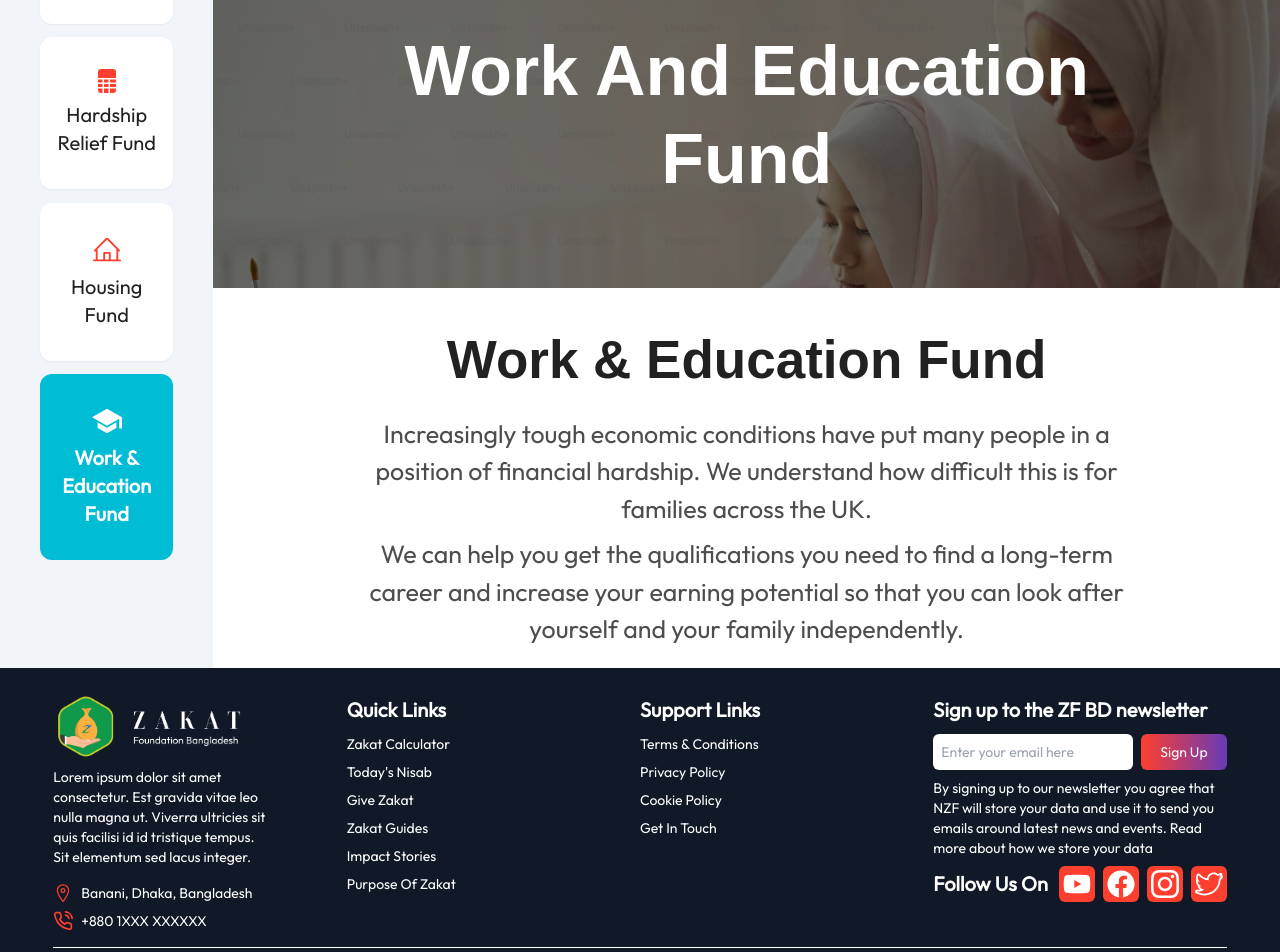
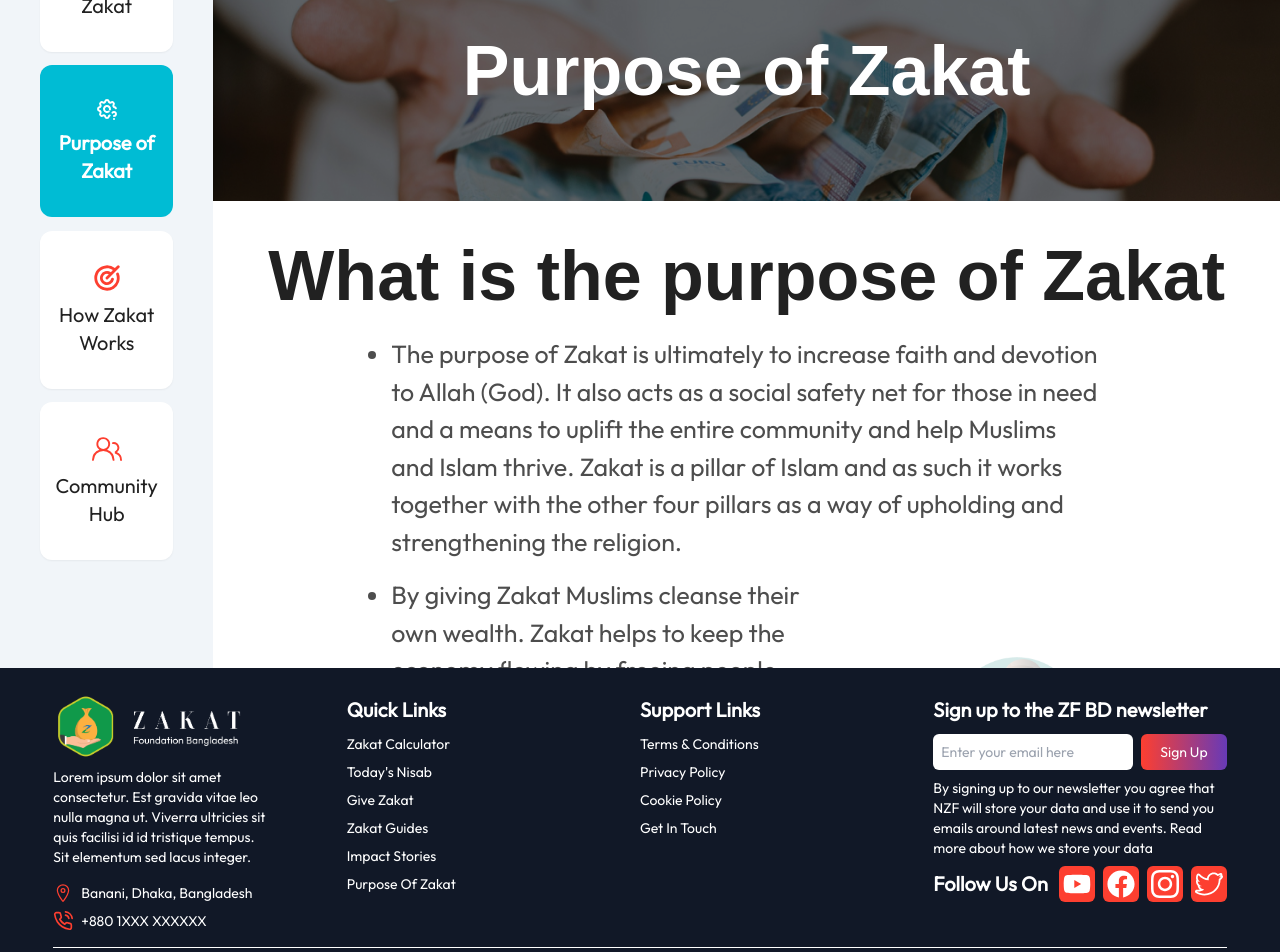
Before and after one commit to Shubhra-dev/Zakat-foundation, a React (Vite) app: page /zakat_purpose in a window 1280 px wide. Shown: the part 220-1172 px from the top of the page. Built offline with nearby package versions, Linux system fonts and the light colour scheme; a web font is replaced by a local one.

Commit message:
Purpose of Zakat full page added

```diff
--- a/src/App.jsx
+++ b/src/App.jsx
@@ -17,6 +17,7 @@ import HardshipRelief from "./apply/hardship relief/HardshipRelief";
 import Housing from "./apply/housing/Housing";
 import WorkEducation from "./apply/work and edu/WorkEducation";
 import AboutZakat from "./apply/about zakat/about/AboutZakat";
+import PurposeOfZakat from "./apply/about zakat/purpose/PurposeOfZakat";
 
 const router = createBrowserRouter([
   {
@@ -92,7 +93,7 @@ const router = createBrowserRouter([
       },
       {
         path: "/zakat_purpose",
-        element: <WorkEducation />,
+        element: <PurposeOfZakat />,
       },
       {
         path: "/how_it_works",
--- a/src/apply/about zakat/about/AboutZakat.jsx
+++ b/src/apply/about zakat/about/AboutZakat.jsx
@@ -1,83 +1,14 @@
 import ZakatLayout from "../ZakatLayout";
 import AboutZakatHero from "./AboutZakatHero";
-import ImageCard from "../../../ui/ImageCard";
-import abz1 from "../../../assets/abz1.jpg";
-import abz2 from "../../../assets/abz2.jpg";
-import abz3 from "../../../assets/abz3.jpg";
-import Title from "../../../ui/Title";
-import P from "../../../ui/P";
+
 import GetTouch from "../../../give/givingfaq/GetTouch";
+import Midsections from "./Midsections";
 
 function AboutZakat() {
   return (
     <ZakatLayout tab={1}>
       <AboutZakatHero />
-      <div className="p-[3%]">
-        <ImageCard
-          img={abz1}
-          bg={"bg-accentCyan/10"}
-          imgPosition={"left"}
-          rounded={true}
-          w1={"w-[60%]"}
-          w2={"w-[40%]"}
-          padding={"pb-0"}
-        >
-          <Title textColor={"text-secondary"}>What is Zakat</Title>
-          <P>
-            Zakat is the third pillar of Islam, and a key part of the Islamic
-            socio-economic system. By giving part of their wealth as Zakat,
-            Muslims perform a religious duty, cleanse their own wealth in the
-            eyes of God, and help to uplift the faith and standard of life of
-            the entire Muslim community.
-          </P>
-        </ImageCard>
-      </div>
-      <div className="px-[3%]">
-        <ImageCard
-          img={abz2}
-          bg={"bg-accentRed/10"}
-          imgPosition={"right"}
-          rounded={true}
-          w1={"w-[60%]"}
-          w2={"w-[40%]"}
-          padding={"pb-0"}
-        >
-          <Title textColor={"text-secondary"}>Purpose of Zakat</Title>
-          <P>
-            Zakat is not just random charity, it’s a unique form of religious
-            social welfare with specific guidelines about who should receive it
-            and a purpose it should achieve. Its ultimate aim is to strengthen
-            faith and uphold the religion of Islam by providing a safety net for
-            certain set categories of Muslims.
-          </P>
-          <h3 className="text-accentRed font-bold text-paragraph cursor-pointer py-2">
-            Read More
-          </h3>
-        </ImageCard>
-      </div>
-      <div className="p-[3%]">
-        <ImageCard
-          img={abz3}
-          bg={"bg-accentPurple/10"}
-          imgPosition={"left"}
-          rounded={true}
-          w1={"w-[60%]"}
-          w2={"w-[40%]"}
-          padding={"pb-0"}
-        >
-          <Title textColor={"text-secondary"}>How Zakat Works</Title>
-          <P>
-            To make sure Zakat achieves its purpose, is used in the right way to
-            help those who should be receiving it, Zakat needs to be
-            administered properly. In this section you can find out more about
-            how Zakat works to positively change the lives of Muslims as
-            individuals and to create a thriving, closer Muslim community.
-          </P>
-          <h3 className="text-accentRed font-bold text-paragraph cursor-pointer py-2">
-            Read More
-          </h3>
-        </ImageCard>
-      </div>
+      <Midsections />
       <GetTouch button1={"Give zakat"} button2={"Apply for help"} />
     </ZakatLayout>
   );
--- /dev/null
+++ b/src/apply/about zakat/about/Midsections.jsx
@@ -0,0 +1,80 @@
+import ImageCard from "../../../ui/ImageCard";
+import abz1 from "../../../assets/abz1.jpg";
+import abz2 from "../../../assets/abz2.jpg";
+import abz3 from "../../../assets/abz3.jpg";
+import Title from "../../../ui/Title";
+import P from "../../../ui/P";
+function Midsections() {
+  return (
+    <>
+      <div className="p-[3%]">
+        <ImageCard
+          img={abz1}
+          bg={"bg-accentCyan/10"}
+          imgPosition={"left"}
+          rounded={true}
+          w1={"w-[60%]"}
+          w2={"w-[40%]"}
+          padding={"pb-0"}
+        >
+          <Title textColor={"text-secondary"}>What is Zakat</Title>
+          <P>
+            Zakat is the third pillar of Islam, and a key part of the Islamic
+            socio-economic system. By giving part of their wealth as Zakat,
+            Muslims perform a religious duty, cleanse their own wealth in the
+            eyes of God, and help to uplift the faith and standard of life of
+            the entire Muslim community.
+          </P>
+        </ImageCard>
+      </div>
+      <div className="px-[3%]">
+        <ImageCard
+          img={abz2}
+          bg={"bg-accentRed/10"}
+          imgPosition={"right"}
+          rounded={true}
+          w1={"w-[60%]"}
+          w2={"w-[40%]"}
+          padding={"pb-0"}
+        >
+          <Title textColor={"text-secondary"}>Purpose of Zakat</Title>
+          <P>
+            Zakat is not just random charity, it’s a unique form of religious
+            social welfare with specific guidelines about who should receive it
+            and a purpose it should achieve. Its ultimate aim is to strengthen
+            faith and uphold the religion of Islam by providing a safety net for
+            certain set categories of Muslims.
+          </P>
+          <h3 className="text-accentRed font-bold text-paragraph cursor-pointer py-2">
+            Read More
+          </h3>
+        </ImageCard>
+      </div>
+      <div className="p-[3%]">
+        <ImageCard
+          img={abz3}
+          bg={"bg-accentPurple/10"}
+          imgPosition={"left"}
+          rounded={true}
+          w1={"w-[60%]"}
+          w2={"w-[40%]"}
+          padding={"pb-0"}
+        >
+          <Title textColor={"text-secondary"}>How Zakat Works</Title>
+          <P>
+            To make sure Zakat achieves its purpose, is used in the right way to
+            help those who should be receiving it, Zakat needs to be
+            administered properly. In this section you can find out more about
+            how Zakat works to positively change the lives of Muslims as
+            individuals and to create a thriving, closer Muslim community.
+          </P>
+          <h3 className="text-accentRed font-bold text-paragraph cursor-pointer py-2">
+            Read More
+          </h3>
+        </ImageCard>
+      </div>
+    </>
+  );
+}
+
+export default Midsections;
--- /dev/null
+++ b/src/apply/about zakat/purpose/PurposeHero.jsx
@@ -0,0 +1,17 @@
+import herobg from "../../../assets/herobg.png";
+function PurposeHero() {
+  return (
+    <div
+      className="bg-cover bg-top w-full"
+      style={{ backgroundImage: `url(${herobg})` }}
+    >
+      <div className="h-full w-full bg-black/55 pt-[15%] pb-[8%] text-center">
+        <h2 className="text-primary font-semibold text-[70px] font-pally w-4/5 m-auto leading-tight">
+          Purpose of Zakat
+        </h2>
+      </div>
+    </div>
+  );
+}
+
+export default PurposeHero;
--- /dev/null
+++ b/src/apply/about zakat/purpose/PurposeOfZakat.jsx
@@ -0,0 +1,51 @@
+import Title from "../../../ui/Title";
+import ZakatLayout from "../ZakatLayout";
+import PurposeHero from "./PurposeHero";
+import Purpose from "../../../assets/Purpose.png";
+import GetTouch from "../../../give/givingfaq/GetTouch";
+function PurposeOfZakat() {
+  return (
+    <ZakatLayout tab={2}>
+      <PurposeHero />
+      <div className="py-[3%]">
+        <Title textColor={"text-secondary"} add={"text-center"}>
+          What is the purpose of Zakat
+        </Title>
+        <ul className="w-4/6 m-auto list-disc pt-4">
+          <li className="font-normal text-paragraph text-secondary/80">
+            The purpose of Zakat is ultimately to increase faith and devotion to
+            Allah (God). It also acts as a social safety net for those in need
+            and a means to uplift the entire community and help Muslims and
+            Islam thrive. Zakat is a pillar of Islam and as such it works
+            together with the other four pillars as a way of upholding and
+            strengthening the religion.
+          </li>
+        </ul>
+        <div className="w-4/6 m-auto flex pt-4 items-center">
+          <ul className="w-[60%] flex flex-col h-full list-disc font-normal text-paragraph text-secondary/80">
+            <li>
+              By giving Zakat Muslims cleanse their own wealth. Zakat helps to
+              keep the economy flowing by freeing people from burden and giving
+              them the chance to reach their potential. Find out more about the
+              objective of Zakat.
+            </li>
+            <li className="pt-4 flex-grow">
+              Zakat, when it works properly, should have a long-term impact for
+              the state of the whole Muslim community.
+            </li>
+          </ul>
+          <div className="w-[40%] h-min">
+            <img
+              src={Purpose}
+              alt="purpose"
+              className="h-fullw-full object-cover"
+            />
+          </div>
+        </div>
+      </div>
+      <GetTouch button1={"Give zakat"} button2={"Apply for help"} />
+    </ZakatLayout>
+  );
+}
+
+export default PurposeOfZakat;
--- a/src/give/givingfaq/GetTouch.jsx
+++ b/src/give/givingfaq/GetTouch.jsx
@@ -13,10 +13,10 @@ function GetTouch({ my, button1, button2 }) {
       <div
         className={`h-[350px] w-[350px] absolute -top-14 -right-14 bg-gradient-to-b from-accentPurple to-primary/20 rounded-full`}
       ></div>
-      <h2 className="w-3/5 m-auto text-center text-primary text-[50px] font-bold font-pally py-6">
+      <h2 className="w-3/5 m-auto text-center text-primary text-[50px] font-bold font-pally py-6 relative">
         Do you still have questions? Get in touch with our team
       </h2>
-      <div className="w-max m-auto flex items-center gap-6">
+      <div className="w-max m-auto flex items-center gap-6 relative">
         <RoundedButton bg={"bg-primary"} textColor={"text-accentPurple"}>
           {`${button1 ? button1 : "Get in Touch"}`}
         </RoundedButton>
--- a/src/ui/EqualHeightFlexContainer.jsx
+++ b/src/ui/EqualHeightFlexContainer.jsx
@@ -1,14 +1,9 @@
-import { useRef, useEffect, useState } from "react";
+import { useRef, useEffect, Children } from "react";
 
 const EqualHeightFlexContainer = ({ children, addedClass }) => {
   const containerRef = useRef(null);
-  const [path, setPath] = useState(window.location.pathname);
 
   useEffect(() => {
-    if (path !== window.location.pathname) {
-      setPath(() => window.location.pathname);
-      console.log(path);
-    }
     const setEqualHeight = () => {
       if (containerRef.current) {
         const children = containerRef.current.children;
@@ -29,15 +24,25 @@ const EqualHeightFlexContainer = ({ children, addedClass }) => {
       }
     };
 
-    // Call setEqualHeight initially and on window resize
-    setEqualHeight();
-    window.addEventListener("resize", setEqualHeight);
+    // Create a ResizeObserver to detect changes in the container's size
+    const resizeObserver = new ResizeObserver(() => {
+      setEqualHeight();
+    });
+
+    if (containerRef.current) {
+      resizeObserver.observe(containerRef.current);
+    }
+
+    // Cleanup observer on component unmount
     return () => {
-      window.removeEventListener("resize", setEqualHeight);
+      if (containerRef.current) {
+        resizeObserver.unobserve(containerRef.current);
+      }
     };
-  }, [path]);
+  }, []);
+
   return (
-    <div className={`flex ${addedClass ? addedClass : ""}`} ref={containerRef}>
+    <div className={`flex ${addedClass}`} ref={containerRef}>
       {children}
     </div>
   );
--- a/src/ui/Title.jsx
+++ b/src/ui/Title.jsx
@@ -1,9 +1,9 @@
-function Title({ children, textColor }) {
+function Title({ children, textColor, add }) {
   return (
     <h1
       className={`${
         textColor ? textColor : "text-primary"
-      } font-pally text-[70px] leading-tight font-bold`}
+      } font-pally text-[70px] leading-tight font-bold ${add ? add : ""}`}
     >
       {children}
     </h1>
```
Also changed, not shown: src/assets/purpose.png (added).
